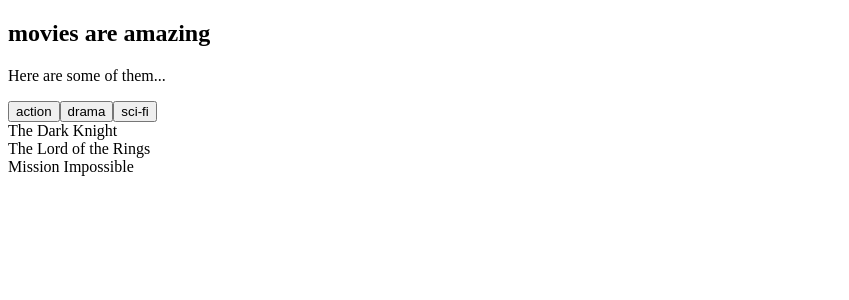
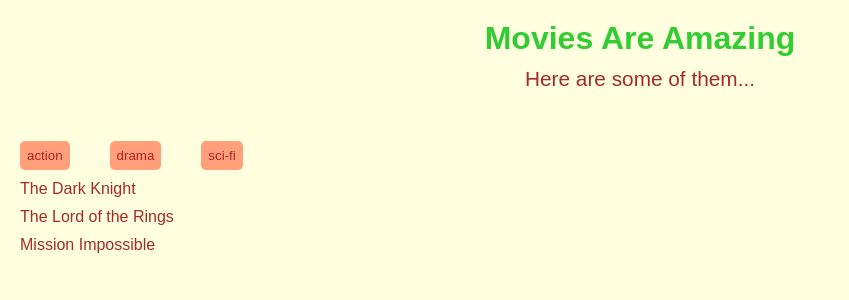
Before and after one commit to foolhardy21/marknine-neogcamp, a React (Create React App) app: page / in a window 1280 px wide. Shown: the top 300 px of the page, without its empty margins (0-849 px from the left). Built offline with nearby package versions, Linux system fonts and the light colour scheme.

Commit message:
style - elements alignment and ui

```diff
--- a/src/App.js
+++ b/src/App.js
@@ -1,5 +1,6 @@
 import React, { useState, useEffect } from 'react'
 import {movies, genres} from './moviedata'
+import styles from './App.module.css'
 
 const App = () => {
   const [genre, setGenre] = useState(0)
@@ -17,9 +18,9 @@
     <div>
       <h2>movies are amazing</h2>
       <p>Here are some of them...</p>
-      <div>{genres.map((genre, index) => <button key={index} onClick={() => changeGenre(index)}>{genre}</button>) }</div>
+      <div>{genres.map((genre, index) => <button key={index} onClick={() => changeGenre(index)} className={styles.genre_btn}>{genre}</button>) }</div>
       {
-        genreMovies.map(movie => <div key={movie.id}>{movie.name}</div>)
+        genreMovies.map(movie => <div key={movie.id} className={styles.movie}>{movie.name}</div>)
       }
 
     </div>
--- /dev/null
+++ b/src/App.module.css
@@ -0,0 +1,44 @@
+*{
+    margin: 0;
+    padding: 0;
+}
+
+body {
+    font-family: sans-serif;
+    background: lightyellow;
+}
+
+h2 {
+    margin-bottom: -10px;
+    padding: 20px 0;
+    text-align: center;
+    text-transform: capitalize;
+    color: limegreen;
+    font-size: 2rem;
+}
+
+p {
+    color: brown;
+    font-size: 1.3rem;
+    text-align: center;
+    margin-bottom: 50px;
+}
+
+.genre_btn {
+    margin: 0 20px;
+    color: firebrick;
+    background: lightsalmon;
+    padding: 5px;
+    border-style: solid;
+    border-radius: 5px;
+    border-color: lightsalmon;
+}
+.genre_btn:hover {
+    cursor: pointer;
+    border-color: firebrick;
+}
+
+.movie {
+    margin: 10px 20px;
+    color: brown;
+}
```
